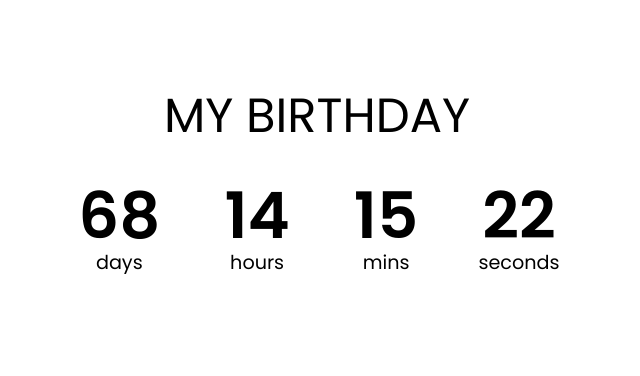
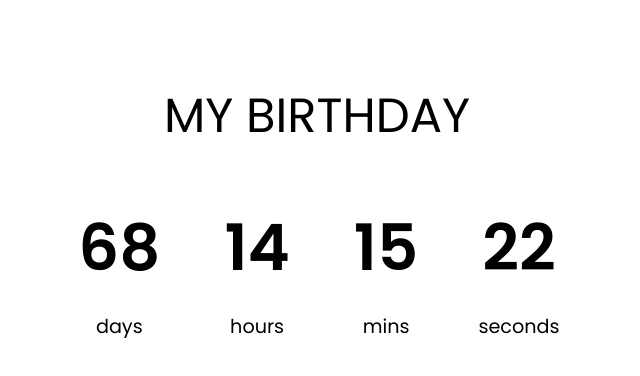
Before and after one commit to ranjushrestha/CountdownTimer, a plain HTML site: page index.html in a window 1280 px wide. Shown: the whole page, without its empty margins (323-963 px from the left). Drawn offline with Linux system fonts and the light colour scheme.

Commit message:
first commit

```diff
--- a/styles.css
+++ b/styles.css
@@ -28,13 +28,15 @@ h1 {
 
 .countdown-container {
     display: flex;
+    flex-wrap: wrap;
+    justify-content: center;
 }
 
 .big-text {
     font-weight: bold;
     font-size: 4rem;
     line-height: 1;
-    margin: 0 2rem;
+    margin: 2rem 2rem;
 }
 
 .countdown-el {
```
